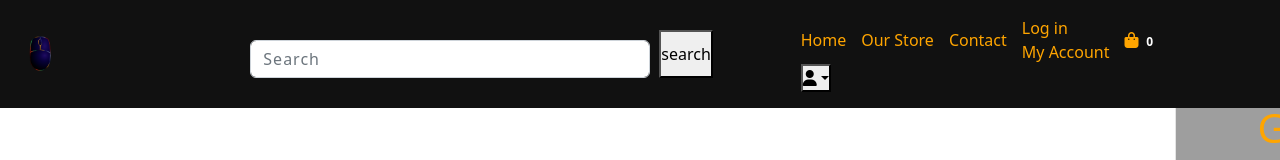
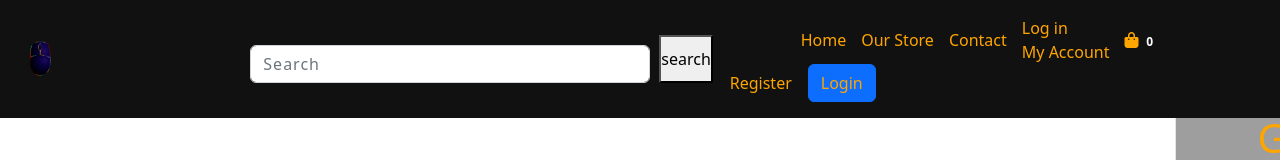
Before and after one commit to Muhammadjon-is/caps-fe, a React (Create React App) app: page / in a window 1280 px wide. Shown: the top 160 px of the page. Built offline with nearby package versions, Linux system fonts and the light colour scheme; grey boxes are pictures that could not be loaded.

Commit message:
DropDown

```diff
--- a/public/index.html
+++ b/public/index.html
@@ -13,6 +13,9 @@
     <link rel="manifest" href="%PUBLIC_URL%/manifest.json" />
     <link rel="stylesheet" href="https://cdn.jsdelivr.net/npm/bootstrap@4.4.1/dist/css/bootstrap.min.css" integrity="sha384-Vkoo8x4CGsO3+Hhxv8T/Q5PaXtkKtu6ug5TOeNV6gBiFeWPGFN9MuhOf23Q9Ifjh" crossorigin="anonymous">
     <link rel="stylesheet" href="https://cdnjs.cloudflare.com/ajax/libs/font-awesome/6.1.1/css/all.min.css" integrity="sha512-KfkfwYDsLkIlwQp6LFnl8zNdLGxu9YAA1QvwINks4PhcElQSvqcyVLLD9aMhXd13uQjoXtEKNosOWaZqXgel0g==" crossorigin="anonymous" referrerpolicy="no-referrer" />
+    <script src="https://code.jquery.com/jquery-3.3.1.slim.min.js" integrity="sha384-q8i/X+965DzO0rT7abK41JStQIAqVgRVzpbzo5smXKp4YfRvH+8abtTE1Pi6jizo" crossorigin="anonymous"></script>
+<script src="https://cdn.jsdelivr.net/npm/popper.js@1.14.7/dist/umd/popper.min.js" integrity="sha384-UO2eT0CpHqdSJQ6hJty5KVphtPhzWj9WO1clHTMGa3JDZwrnQq4sF86dIHNDz0W1" crossorigin="anonymous"></script>
+<script src="https://cdn.jsdelivr.net/npm/bootstrap@4.3.1/dist/js/bootstrap.min.js" integrity="sha384-JjSmVgyd0p3pXB1rRibZUAYoIIy6OrQ6VrjIEaFf/nJGzIxFDsf4x0xIM+B07jRM" crossorigin="anonymous"></script>
     <title>Isakov's shop</title>
   </head>
   <body>
--- a/src/Components/Header/Header.jsx
+++ b/src/Components/Header/Header.jsx
@@ -1,19 +1,20 @@
 import React, { useState } from "react";
-import {  Link, useNavigate } from "react-router-dom";
+import { Link, useNavigate } from "react-router-dom";
 // import { BsSearch } from "react-icons/bs"
 import { logout } from "../Redux/Actions/userAction";
 import { useDispatch, useSelector } from "react-redux";
-import "./Header.css"
+import "./Header.css";
 const Header = () => {
-  const [keyword, setKeyword] = useState()
-   const dispatch = useDispatch
- const navigate = useNavigate()
+  const [keyword, setKeyword] = useState();
+  const dispatch = useDispatch;
+  const navigate = useNavigate();
 
-
- const cart = useSelector((state) => state.cart)
- const {cartItems} = cart;
+  const cart = useSelector((state) => state.cart);
+  const { cartItems } = cart;
   const userLogin = useSelector((state) => state.userLogin);
   const { userInfo } = userLogin;
+
+  console.log(userInfo);
 
   const logoutHandler = () => {
     dispatch(logout());
@@ -21,22 +22,26 @@ const Header = () => {
 
   const submitHandler = (e) => {
     e.preventDefault();
-  if(keyword.trim()) {
-    navigate(`/search/${keyword}`)
+    if (keyword.trim()) {
+      navigate(`/search/${keyword}`);
     } else {
-    navigate("/")
+      navigate("/");
     }
- }
+  };
+
+  // const userInfo =
 
   return (
     <>
-
       <header className="header-upper py-3">
         <div className="container-xxl">
           <div className="row align-items-center">
             <div className="col-2">
               <h2>
-                <Link className="main-logo navbar-brand" to="/">   <img alt="logo" src="/images/logo.png" /></Link>
+                <Link className="main-logo navbar-brand" to="/">
+                  {" "}
+                  <img alt="logo" src="/images/logo.png" />
+                </Link>
               </h2>
             </div>
             <div className="col-5">
@@ -68,97 +73,91 @@ const Header = () => {
               </div>
             </div>
             <div className="col-5">
-
               <div className="container-xxl">
                 <div className="row">
                   <div className="col-12">
                     <div className="menu-bottom d-flex align-items-center gap-30">
-                <div>
-
-                </div>
+                      <div></div>
                       <div className="menu-links">
                         <div className="d-flex align-items-center gap-15">
                           <Link to="/">Home</Link>
                           <Link to="/OurStore">Our Store</Link>
 
                           <Link to="/contact">Contact</Link>
-                   <Link  to="/login" >
+                          <Link to="/login">
                             <p className="mb-0">
                               Log in <br /> My Account
                             </p>
                           </Link>
-                    <Link to='cart'>
+                          <Link to="cart">
                             <i className="fas fa-shopping-bag"></i>
                             <span className="badge">{cartItems.length}</span>
                           </Link>
+                        </div>
 
-                  </div>
+                        <div className="col-md-3 d-flex align-items-center justify-content-end Login-Register">
                           {userInfo ? (
-
-
-                  <div className="btn-group">
+                            <div className="dropdown">
                               <button
+                                className="btn btn-secondary dropdown-toggle"
                                 type="button"
-                        className="name-button dropdown-toggle"
-                        data-toggle="dropdown"
-                        aria-haspopup="true"
+                                id="dropdownMenuButton1"
+                                data-bs-toggle="dropdown"
                                 aria-expanded="false"
                               >
-                        <i class="fas fa-user"></i>
+                                Hi, {userInfo.name}
                               </button>
-                      <div className="dropdown-menu">
+                              <ul
+                                class="dropdown-menu"
+                                aria-labelledby="dropdownMenuButton1"
+                              >
+                                <li>
                                   <Link className="dropdown-item" to="/profile">
                                     Profile
                                   </Link>
-
+                                </li>
+                                <li>
+                                  {" "}
                                   <Link
                                     className="dropdown-item"
                                     to="#"
-
+                                    onClick={logoutHandler}
                                   >
                                     Logout
                                   </Link>
-                      </div>
+                                </li>
+                              </ul>
                             </div>
                           ) : (
-                      <div className="btn-group">
-                      <button
-                        type="button"
-                        className="name-button dropdown-toggle"
-                        data-toggle="dropdown"
-                        aria-haspopup="true"
-                        aria-expanded="false"
-                      >
-                        <i class="fas fa-user"></i>
-                      </button>
-                      <div className="dropdown-menu">
-                        <Link className="dropdown-item" to="/login">
+                            <>
+                              <Link className="me-3" to="/register">
+                                Register
+                              </Link>
+                              <Link className="btn btn-primary" to="/login">
                                 Login
                               </Link>
+                            </>
+                          )}
 
-                        <Link className="dropdown-item" to="/register">
-                          Register
-                        </Link>
+                          {/* <Link to="/cart">
+                  <i className="fas fa-shopping-bag"></i>
+                  <span className="badge">{cartItems.length}</span>
+                </Link> */}
                         </div>
-                    </div>
-                     )}
                       </div>
                       {/*
                 <Link to="/cart" className="cart-mobile-icon">
                     <i className="fas fa-shopping-bag"></i>
                     <span className="badge">{cartItems.length}</span>
                   </Link> */}
-
                     </div>
                   </div>
                 </div>
               </div>
-
             </div>
           </div>
         </div>
       </header>
-
     </>
   );
 };
```
Lines whose indentation alone changed are shown as unchanged.
